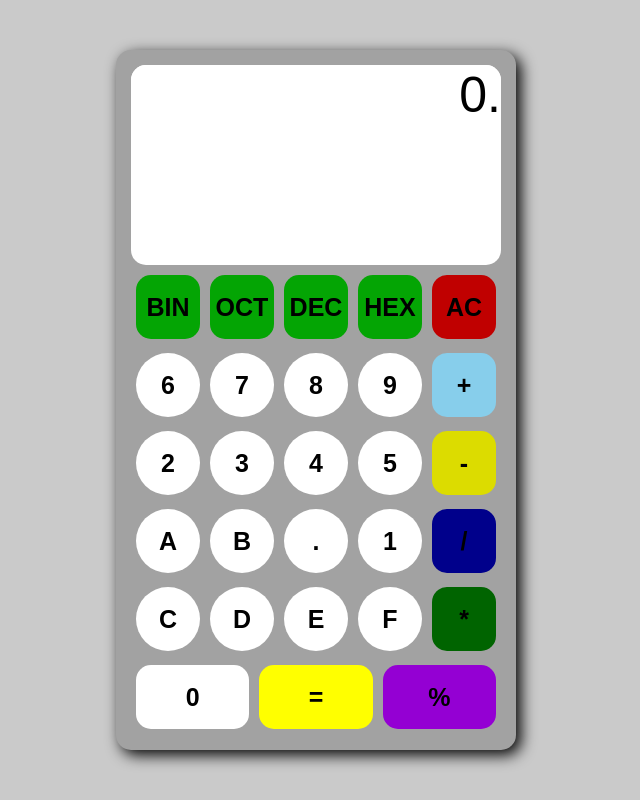
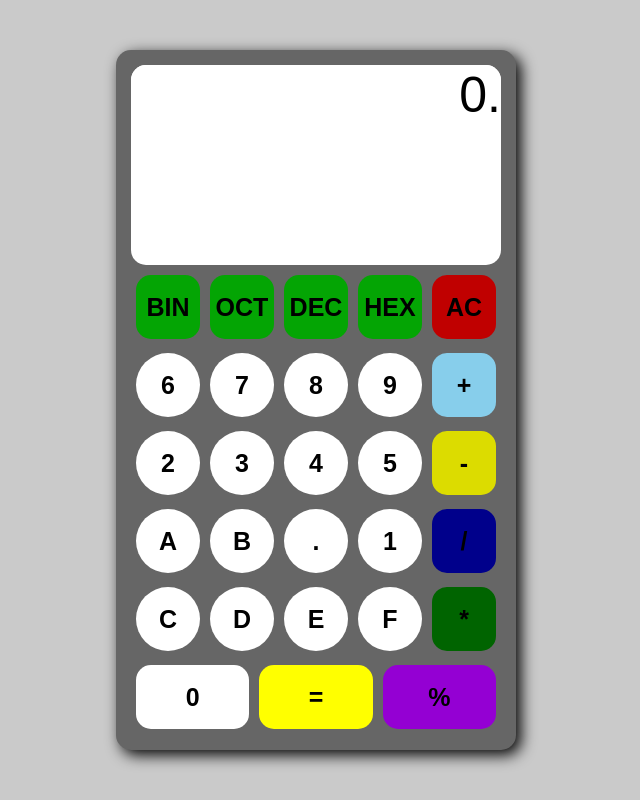
Before and after one commit to minkhant9411/calculator, a plain HTML site: page index.html in a window 1280 px wide. Shown: the whole page, without its empty margins (324-964 px from the left). Drawn offline with Linux system fonts and the light colour scheme.

Commit message:
first commit

```diff
--- a/style.css
+++ b/style.css
@@ -22,7 +22,7 @@ li {
 .carculator-wapper {
   height: 700px;
   width: 400px;
-  background-color: #a2a2a2;
+  background-color: #666666;
   border-radius: 15px;
   box-shadow: 5px 5px 15px #000;
 }
```
